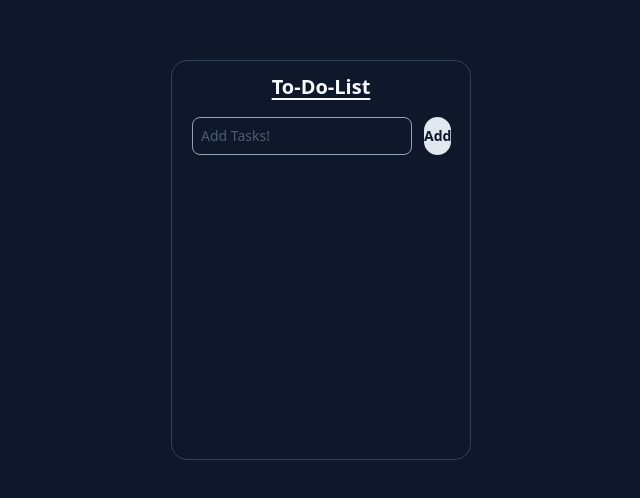
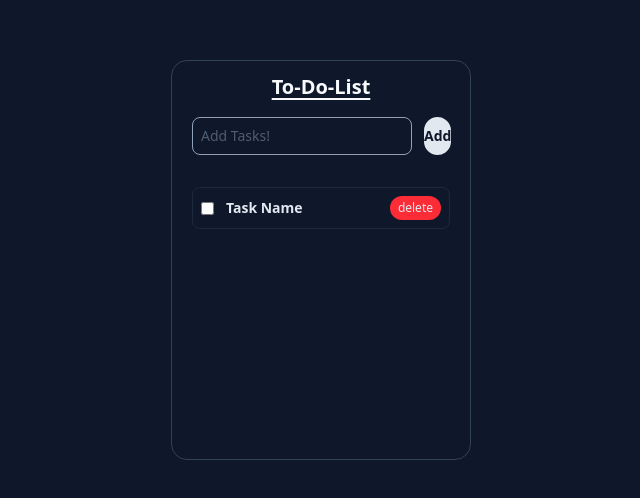
Before and after one commit to bhargablinx/to-do-list, a React (Vite) app: page / in a window 1280 px wide. Shown: the part 140-638 px from the top of the page, without its empty margins (319-959 px from the left). Built offline with nearby package versions, Linux system fonts and the light colour scheme.

Commit message:
Build a task component

```diff
--- a/src/App.jsx
+++ b/src/App.jsx
@@ -1,7 +1,9 @@
 import { useState } from "react";
+import Task from "./components/Task.jsx";
 
 function App() {
     const [currentTask, setCurrentTask] = useState("");
+    const [allTasks, setAllTasks] = useState(["Clean card", "Wash cloths"]);
 
     return (
         <div className="bg-slate-900 text-slate-50 flex justify-center items-center h-screen">
@@ -18,13 +20,17 @@ function App() {
                         className="task-inputbox border p-2 text-sm flex-1 rounded-lg focus:outline-1 focus:outline-slate-500 text-slate-400"
                     />
                     <button
-                        onClick={() => console.log(currentTask)}
+                        onClick={() => {
+                            console.log(currentTask, allTasks);
+                        }}
                         className="flex-1 rounded-2xl cursor-pointer text-sm bg-slate-200 text-slate-900 font-semibold hover:text-slate-900 hover:bg-slate-300"
                     >
                         Add
                     </button>
                 </div>
-                <div className="my-8 text-sm text-slate-200 space-y-3"></div>
+                <div className="my-8 text-sm text-slate-200 space-y-3">
+                    <Task />
+                </div>
             </div>
         </div>
     );
--- /dev/null
+++ b/src/components/Task.jsx
@@ -0,0 +1,15 @@
+export default function Task() {
+    return (
+        <div className="flex items-center justify-between border border-slate-800 rounded-lg p-2 my-3">
+            <div className="flex items-center gap-3">
+                <input type="checkbox" className="checkbox" id="001" />
+                <label htmlFor="001" className="font-semibold">
+                    Task Name
+                </label>
+            </div>
+            <button className="delete-btn text-xs bg-red-500 p-1 px-2 rounded-4xl cursor-pointer hover:bg-red-700">
+                delete
+            </button>
+        </div>
+    );
+}
```
